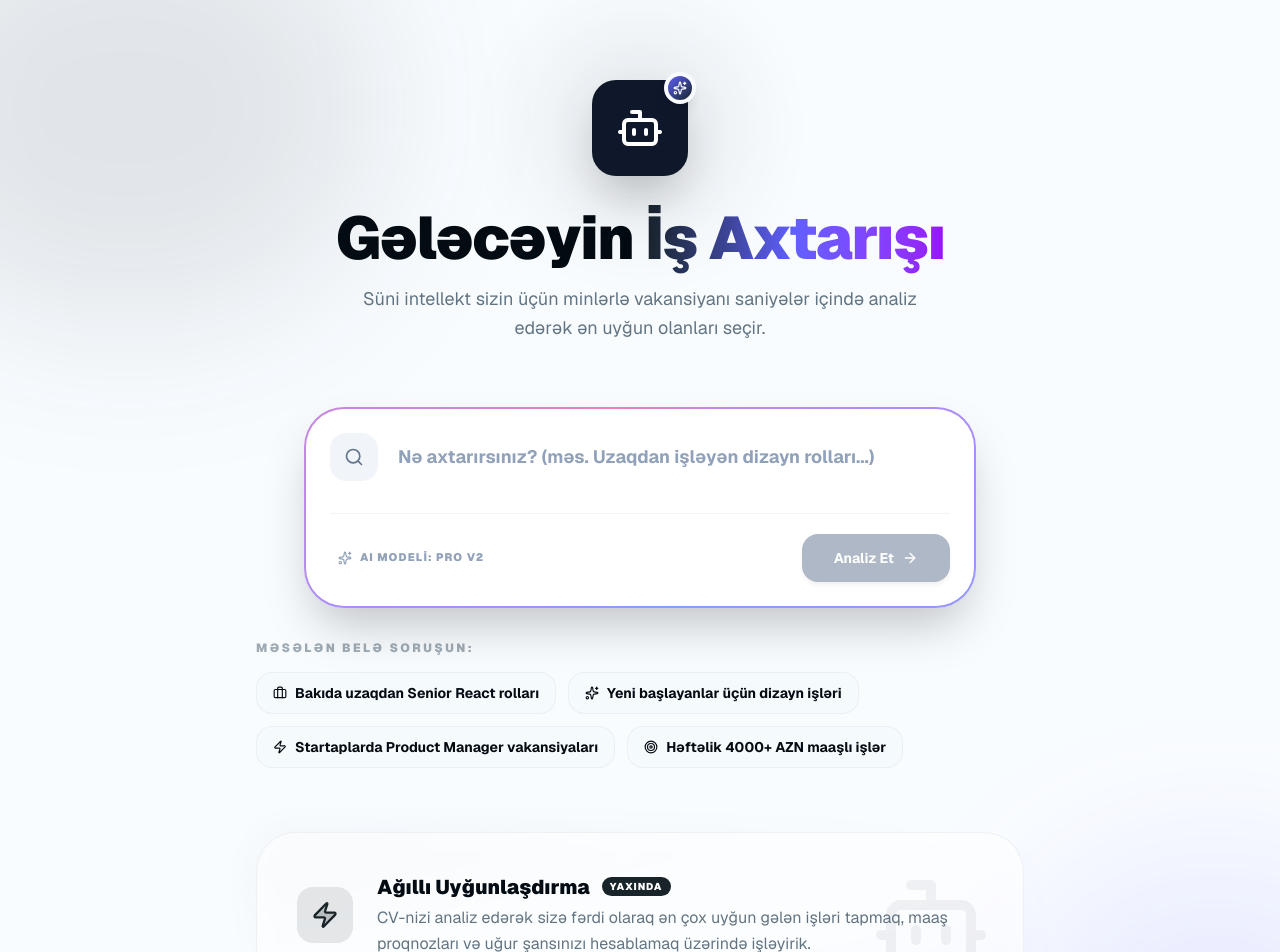
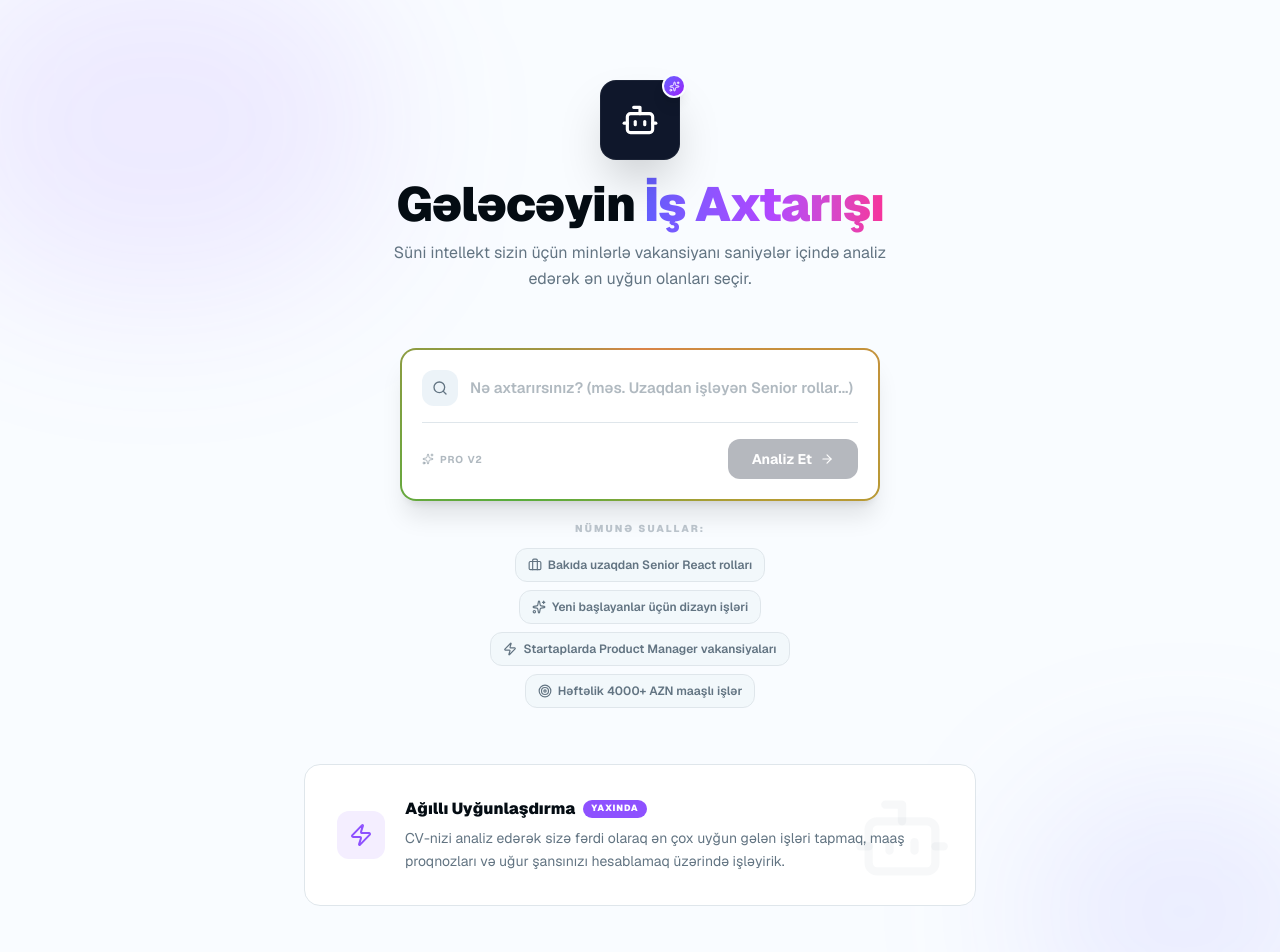
Before and after one commit to Mursal-Sadigli/job-board-saas, a Next.js app: page /ai-search in a window 1280 px wide. Shown: the top 952 px of the page. Built offline with nearby package versions, Linux system fonts and the light colour scheme.

Commit message:
feat: Implement initial AI job search page with interactive prompt input and example suggestions.

```diff
--- a/src/app/(dashboard)/ai-search/page.tsx
+++ b/src/app/(dashboard)/ai-search/page.tsx
@@ -2,7 +2,6 @@
 
 import { useState } from "react";
 import { Sparkles, Bot, Search, ArrowRight, Zap, Target, Briefcase } from "lucide-react";
-import { cn } from "@/utils/cn";
 
 const EXAMPLE_PROMPTS = [
   { text: "Bakıda uzaqdan Senior React rolları", icon: <Briefcase size={14} /> },
@@ -15,89 +14,87 @@ export default function AISearchPage() {
   const [prompt, setPrompt] = useState("");
 
   return (
-    <div className="relative min-h-[calc(100vh-65px)] flex flex-col items-center px-4 sm:px-6 py-12 sm:py-20 bg-background overflow-x-hidden font-inter">
-      {/* Background Decorative Elements */}
-      <div className="absolute top-[-10%] left-[-10%] w-[40%] h-[40%] bg-primary/10 rounded-full blur-[80px] pointer-events-none transform-gpu" />
-      <div className="absolute bottom-[-10%] right-[-10%] w-[30%] h-[30%] bg-indigo-500/10 rounded-full blur-[80px] pointer-events-none transform-gpu" />
+    <div className="relative min-h-[calc(100vh-65px)] flex flex-col items-center px-4 sm:px-6 py-12 sm:py-20 bg-background overflow-x-hidden">
+      {/* Background glow orbs */}
+      <div className="absolute top-[-5%] left-[-5%] w-[35%] h-[35%] bg-violet-500/10 dark:bg-violet-500/5 rounded-full blur-[80px] pointer-events-none transform-gpu" />
+      <div className="absolute bottom-[-5%] right-[-5%] w-[25%] h-[25%] bg-indigo-500/10 dark:bg-indigo-500/5 rounded-full blur-[80px] pointer-events-none transform-gpu" />
 
-      <div className="max-w-3xl w-full space-y-12 sm:space-y-16 relative z-10">
-        {/* Hero Section */}
-        <div className="flex flex-col items-center text-center space-y-6 sm:space-y-8 animate-in fade-in slide-in-from-bottom-4 duration-700">
+      <div className="max-w-2xl w-full space-y-10 sm:space-y-14 relative z-10">
+
+        {/* Hero */}
+        <div className="flex flex-col items-center text-center space-y-5 animate-in fade-in slide-in-from-bottom-4 duration-700">
           <div className="relative">
-            <div className="absolute inset-0 bg-primary/20 blur-2xl rounded-full scale-150 animate-pulse" />
-            <div className="relative w-20 h-20 sm:w-24 sm:h-24 rounded-3xl bg-slate-900 dark:bg-white text-white dark:text-slate-900 flex items-center justify-center shadow-2xl transition-transform hover:scale-105 duration-500 overflow-hidden group">
-              <div className="absolute inset-0 bg-linear-to-tr from-primary/20 to-transparent opacity-0 group-hover:opacity-100 transition-opacity" />
-              <Bot size={42} className="relative z-10 sm:w-[48px] sm:h-[48px]" />
+            <div className="w-16 h-16 sm:w-20 sm:h-20 rounded-2xl bg-slate-900 dark:bg-slate-800 border border-white/5 text-white flex items-center justify-center shadow-2xl">
+              <Bot size={32} className="sm:w-[38px] sm:h-[38px]" />
             </div>
-            <div className="absolute -top-2 -right-2 w-8 h-8 rounded-full bg-linear-to-br from-indigo-500 to-primary flex items-center justify-center border-4 border-background shadow-lg">
-              <Sparkles size={14} className="text-white" />
+            <div className="absolute -top-1.5 -right-1.5 w-6 h-6 rounded-full bg-gradient-to-br from-indigo-500 to-purple-600 flex items-center justify-center border-2 border-background shadow-lg">
+              <Sparkles size={11} className="text-white" />
             </div>
           </div>
 
-          <div className="space-y-3 sm:space-y-4 px-4">
-            <h1 className="text-4xl sm:text-6xl font-black tracking-tight text-foreground">
-              Gələcəyin <span className="text-transparent bg-clip-text bg-linear-to-r from-primary via-indigo-500 to-purple-600 animate-gradient">İş Axtarışı</span>
+          <div className="space-y-3 px-4">
+            <h1 className="text-3xl sm:text-5xl font-black tracking-tight text-foreground">
+              Gələcəyin{" "}
+              <span className="text-transparent bg-clip-text bg-gradient-to-r from-indigo-500 via-purple-500 to-pink-500">
+                İş Axtarışı
+              </span>
             </h1>
-            <p className="text-base sm:text-lg text-muted-foreground leading-relaxed max-w-xl mx-auto">
+            <p className="text-sm sm:text-base text-muted-foreground leading-relaxed max-w-lg mx-auto">
               Süni intellekt sizin üçün minlərlə vakansiyanı saniyələr içində analiz edərək ən uyğun olanları seçir.
             </p>
           </div>
         </div>
 
-        {/* AI Console / Search Area */}
-        <div className="space-y-6 sm:space-y-8 animate-in fade-in slide-in-from-bottom-8 duration-1000 delay-200">
-          <div className="relative group p-[2px] rounded-[2.5rem] shadow-2xl overflow-hidden bg-transparent max-w-2xl mx-auto">
+        {/* Search Console with animated border */}
+        <div className="space-y-5 animate-in fade-in slide-in-from-bottom-8 duration-1000 delay-200">
 
-            {/* Rotating colored border animation */}
-            <div className="absolute inset-[-200%] animate-[spin_6s_linear_infinite] bg-[conic-gradient(from_90deg_at_50%_50%,#3b82f6_0%,#8b5cf6_25%,#ec4899_50%,#8b5cf6_75%,#3b82f6_100%)] opacity-70 group-hover:opacity-100 transition-opacity duration-500" />
+          {/* Animated border wrapper */}
+          <div className="relative group max-w-[480px] mx-auto w-full p-[2px] rounded-2xl overflow-hidden shadow-xl">
+            <div className="absolute inset-0 ai-border-glow" />
 
-            {/* Inner Content Container */}
-            <div className="relative rounded-[calc(2.5rem-2px)] bg-white dark:bg-[#11131A] p-5 sm:p-6 flex flex-col z-10">
-
-              {/* Search Icon & Text Area */}
-              <div className="flex gap-4 sm:gap-5 mb-6">
-                <div className="w-12 h-12 rounded-2xl bg-slate-100 dark:bg-slate-800 flex items-center justify-center shrink-0">
-                  <Search size={20} className="text-slate-500 dark:text-slate-400 group-focus-within:text-indigo-500 transition-colors" />
+            {/* Inner card */}
+            <div className="relative rounded-[calc(1rem-2px)] bg-card dark:bg-card z-10 p-4 sm:p-5">
+              <div className="flex items-center gap-3 mb-4">
+                <div className="w-9 h-9 rounded-xl bg-muted flex items-center justify-center shrink-0 text-muted-foreground">
+                  <Search size={16} />
                 </div>
                 <input
                   type="text"
                   value={prompt}
                   onChange={(e) => setPrompt(e.target.value)}
-                  className="w-full h-12 bg-transparent text-lg font-bold text-slate-800 dark:text-slate-200 placeholder:text-slate-400 dark:placeholder:text-slate-600 border-none focus:ring-0 focus:outline-none mb-2"
-                  placeholder="Nə axtarırsınız? (məs. Uzaqdan işləyən dizayn rolları...)"
+                  className="w-full bg-transparent text-sm sm:text-[15px] font-semibold text-foreground placeholder:text-muted-foreground/50 border-none focus:ring-0 focus:outline-none"
+                  placeholder="Nə axtarırsınız? (məs. Uzaqdan işləyən Senior rollar...)"
                 />
               </div>
 
-              {/* Separator */}
-              <div className="w-full h-px bg-slate-100 dark:bg-slate-800/50 mb-5" />
+              <div className="h-px w-full bg-border mb-4" />
 
-              {/* Footer: Model info & Button */}
-              <div className="flex flex-col sm:flex-row sm:items-center justify-between gap-4">
-                <div className="flex items-center gap-2 text-[11px] font-black text-slate-400 dark:text-slate-500 uppercase tracking-widest pl-2">
-                  <Sparkles size={14} className="text-slate-400 dark:text-slate-500" />
-                  AI Modeli: Pro V2
+              <div className="flex items-center justify-between gap-3">
+                <div className="flex items-center gap-1.5 text-[10px] font-bold text-muted-foreground/50 uppercase tracking-widest">
+                  <Sparkles size={12} />
+                  Pro V2
                 </div>
                 <button
                   disabled={!prompt.trim()}
-                  className="flex items-center justify-center gap-2 px-8 h-12 w-full sm:w-auto hover:w-auto rounded-2xl bg-slate-500 hover:bg-slate-600 dark:bg-white/10 dark:hover:bg-white/20 text-white text-sm font-bold transition-all shadow-md active:scale-95 disabled:opacity-50"
+                  className="flex items-center justify-center gap-2 px-6 h-10 rounded-xl bg-slate-900 dark:bg-white text-white dark:text-slate-900 text-sm font-bold transition-all hover:opacity-80 active:scale-95 disabled:opacity-30 shrink-0"
                 >
-                  Analiz Et <ArrowRight size={16} />
+                  Analiz Et <ArrowRight size={14} />
                 </button>
               </div>
             </div>
           </div>
 
-          {/* Example Prompts - Pills */}
-          <div className="space-y-4 px-2 sm:px-0">
-            <h4 className="text-[10px] sm:text-xs font-black uppercase tracking-[0.2em] text-muted-foreground/60 text-center sm:text-left">
-              Məsələn belə soruşun:
-            </h4>
-            <div className="flex flex-wrap justify-center sm:justify-start gap-2 sm:gap-3">
+          {/* Example Prompts Pills */}
+          <div className="space-y-3 px-1 sm:px-0 max-w-[480px] mx-auto w-full">
+            <p className="text-[10px] font-black uppercase tracking-[0.2em] text-muted-foreground/40 text-center">
+              Nümunə suallar:
+            </p>
+            <div className="flex flex-wrap justify-center gap-2">
               {EXAMPLE_PROMPTS.map((ex, i) => (
                 <button
                   key={i}
                   onClick={() => setPrompt(ex.text)}
-                  className="flex items-center gap-2 px-4 py-2.5 rounded-2xl bg-muted/30 border border-border/50 text-xs sm:text-sm font-bold text-foreground hover:bg-primary/10 hover:border-primary/20 hover:text-primary transition-all active:scale-95"
+                  className="flex items-center gap-1.5 px-3 py-2 rounded-xl bg-muted/50 border border-border text-xs font-semibold text-muted-foreground hover:bg-muted hover:text-foreground hover:border-primary/30 transition-all active:scale-95"
                 >
                   {ex.icon}
                   {ex.text}
@@ -108,32 +105,31 @@ export default function AISearchPage() {
         </div>
 
         {/* Coming Soon Card */}
-        <div className="relative group animate-in fade-in duration-1000 delay-500">
-          <div className="absolute inset-0 bg-linear-to-br from-primary/5 via-transparent to-indigo-500/5 rounded-[2.5rem] blur-lg transform-gpu" />
-          <div className="relative rounded-[2.5rem] border border-border/50 bg-card/60 backdrop-blur-sm p-8 sm:p-10 transition-all hover:border-primary/30 overflow-hidden">
-             {/* Decorative pattern */}
-             <div className="absolute top-0 right-0 p-8 opacity-5">
-               <Bot size={120} />
+        <div className="relative animate-in fade-in duration-1000 delay-500">
+          <div className="rounded-2xl border border-border bg-card p-6 sm:p-8 overflow-hidden hover:border-border/80 transition-colors">
+            <div className="absolute top-0 right-0 p-6 text-muted-foreground/5">
+              <Bot size={100} />
             </div>
 
-             <div className="flex flex-col sm:flex-row items-start sm:items-center gap-6 relative z-10">
-                <div className="w-14 h-14 rounded-2xl bg-primary/10 flex items-center justify-center text-primary shrink-0">
-                  <Zap size={28} className="fill-primary/20" />
+            <div className="flex flex-col sm:flex-row items-start sm:items-center gap-5 relative z-10">
+              <div className="w-12 h-12 rounded-xl bg-violet-500/10 dark:bg-violet-500/10 flex items-center justify-center text-violet-500 shrink-0">
+                <Zap size={24} />
               </div>
-                <div className="space-y-2 flex-1">
-                   <div className="flex items-center gap-3 mb-1">
-                     <h4 className="text-xl font-black text-foreground">Ağıllı Uyğunlaşdırma</h4>
-                     <span className="text-[10px] font-black uppercase tracking-widest bg-primary text-white px-2 py-0.5 rounded-md">
+              <div className="flex-1 space-y-1.5">
+                <div className="flex flex-wrap items-center gap-2">
+                  <h4 className="text-base font-black text-foreground">Ağıllı Uyğunlaşdırma</h4>
+                  <span className="text-[9px] font-black uppercase tracking-widest bg-violet-500 text-white px-2 py-0.5 rounded-md">
                     Yaxında
                   </span>
                 </div>
-                   <p className="text-sm sm:text-base text-muted-foreground leading-relaxed max-w-xl">
+                <p className="text-sm text-muted-foreground leading-relaxed">
                   CV-nizi analiz edərək sizə fərdi olaraq ən çox uyğun gələn işləri tapmaq, maaş proqnozları və uğur şansınızı hesablamaq üzərində işləyirik.
                 </p>
               </div>
             </div>
           </div>
         </div>
+
       </div>
     </div>
   );
--- a/src/app/globals.css
+++ b/src/app/globals.css
@@ -122,6 +122,18 @@
   .text-gradient {
     @apply bg-clip-text text-transparent bg-linear-to-r from-slate-900 to-slate-600 dark:from-white dark:to-slate-400;
   }
+
+  /* Zero-lag animated border: only animates css filter (GPU composited) */
+  .ai-border-glow {
+    background: conic-gradient(from 0deg, #818cf8, #c084fc, #f472b6, #818cf8);
+    animation: hue-spin 4s linear infinite;
+    will-change: filter;
+  }
+
+  @keyframes hue-spin {
+    0%   { filter: hue-rotate(0deg); }
+    100% { filter: hue-rotate(360deg); }
+  }
 }
 
 /* Scrollbar customization */
```
Lines whose indentation alone changed are shown as unchanged.
